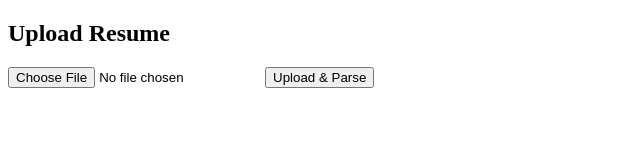
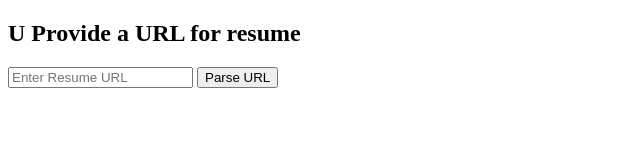
Before and after one commit to karankhosla12/recruiterpro, a plain HTML site: page index.htm in a window 1280 px wide. Shown: the whole page, without its empty margins (0-640 px from the left). Drawn offline with Linux system fonts and the light colour scheme.

Commit message:
Update index.htm

```diff
--- a/index.htm
+++ b/index.htm
@@ -6,49 +6,33 @@
     <title>Resume Parser</title>
 </head>
 <body>
-    <h2>Upload Resume</h2>
-    <input type="file" id="resumeInput" accept=".pdf,.doc,.docx"> <!-- ✅ Restrict to PDF/DOC/DOCX -->
-    <button onclick="parseResume()">Upload & Parse</button>
+    <h2>U Provide a URL for resume </h2>
+
+
+
+    <!-- ✅ URL Upload -->
+    <input type="text" id="resumeUrl" placeholder="Enter Resume URL">
+    <button onclick="parseResumeUrl()">Parse URL</button>
+
     <p id="result"></p>
     <p id="aiFeedback"></p>
 
     <script>
-        async function parseResume() {
-            const fileInput = document.getElementById('resumeInput');
-            if (fileInput.files.length === 0) {
-                alert("Please select a file.");
+
+        async function parseResumeUrl() {
+            const resumeUrl = document.getElementById('resumeUrl').value.trim();
+            if (!resumeUrl) {
+                alert("Please enter a valid URL.");
                 return;
             }
 
-            const file = fileInput.files[0];
-
-            // ✅ Ensure file has correct extension and MIME type
-            const allowedExtensions = ["pdf", "doc", "docx"];
-            const fileExtension = file.name.split(".").pop().toLowerCase();
-            const allowedMimeTypes = [
-                "application/pdf",
-                "application/msword",
-                "application/vnd.openxmlformats-officedocument.wordprocessingml.document"
-            ];
-
-            if (!allowedExtensions.includes(fileExtension) || !allowedMimeTypes.includes(file.type)) {
-                alert("Invalid file format. Only PDF, DOC, or DOCX files are supported.");
-                return;
-            }
-
-            const formData = new FormData();
-            formData.append("file", file, file.name); // Try changing "file" to "resume" or "document"
-
-
-            const apiUrl = "https://resumeparser.karankhosla99.workers.dev/";
+            const apiUrl = `https://api.apilayer.com/resume_parser/url?url=${encodeURIComponent(resumeUrl)}`;
+            const apiKey = "Sjmp92aJ4NLwZuaQfupqCUTtDa9UQx09";
 
             try {
-                // ✅ Debug: Check formData content before sending
-                console.log("Sending file:", file.name, "MIME type:", file.type);
-
                 const response = await fetch(apiUrl, {
-                    method: "POST",
-                    body: formData
+                    method: "GET",
+                    headers: { "apikey": apiKey }
                 });
 
                 if (!response.ok) {
@@ -57,9 +41,17 @@
                 }
 
                 const data = await response.json();
-                console.log("Parsed Data:", data);
-                alert("Resume uploaded successfully!");
+                console.log("Parsed Data from URL:", data);
+                alert("Resume URL parsed successfully!");
 
+                handleParsedData(data);
+            } catch (error) {
+                console.error("API error:", error);
+                alert("Error parsing resume from URL. Check console for details.");
+            }
+        }
+
+        function handleParsedData(data) {
             const email = extractEmail(JSON.stringify(data));
             const name = data.name || "Unknown";
             const resumeData = JSON.stringify(data);
@@ -71,27 +63,20 @@
                 return;
             }
 
-                // ✅ Check if Email Exists in Database
-                const existingData = await checkExistingEmail(email);
-
+            checkExistingEmail(email).then(existingData => {
                 if (existingData) {
                     console.log("Existing Data Found:", existingData);
                     const differences = compareData(existingData.data, resumeData);
 
                     alert(`Resume exists! Differences detected: ${differences}`);
 
-                    // ✅ Send Differences to AI
-                    const aiResponse = await analyzeWithAI(differences);
+                    analyzeWithAI(differences).then(aiResponse => {
                         document.getElementById("aiFeedback").innerText = `AI Feedback: ${aiResponse}`;
+                    });
                 } else {
-                    // ✅ If new email, insert new data
-                    await sendToDatabase(email, name, resumeData);
+                    sendToDatabase(email, name, resumeData);
                 }
-
-            } catch (error) {
-                console.error("API error:", error);
-                alert("Error parsing resume. Check console for details.");
-            }
+            });
         }
 
         function extractEmail(text) {
```
Lines whose indentation alone changed are shown as unchanged.
